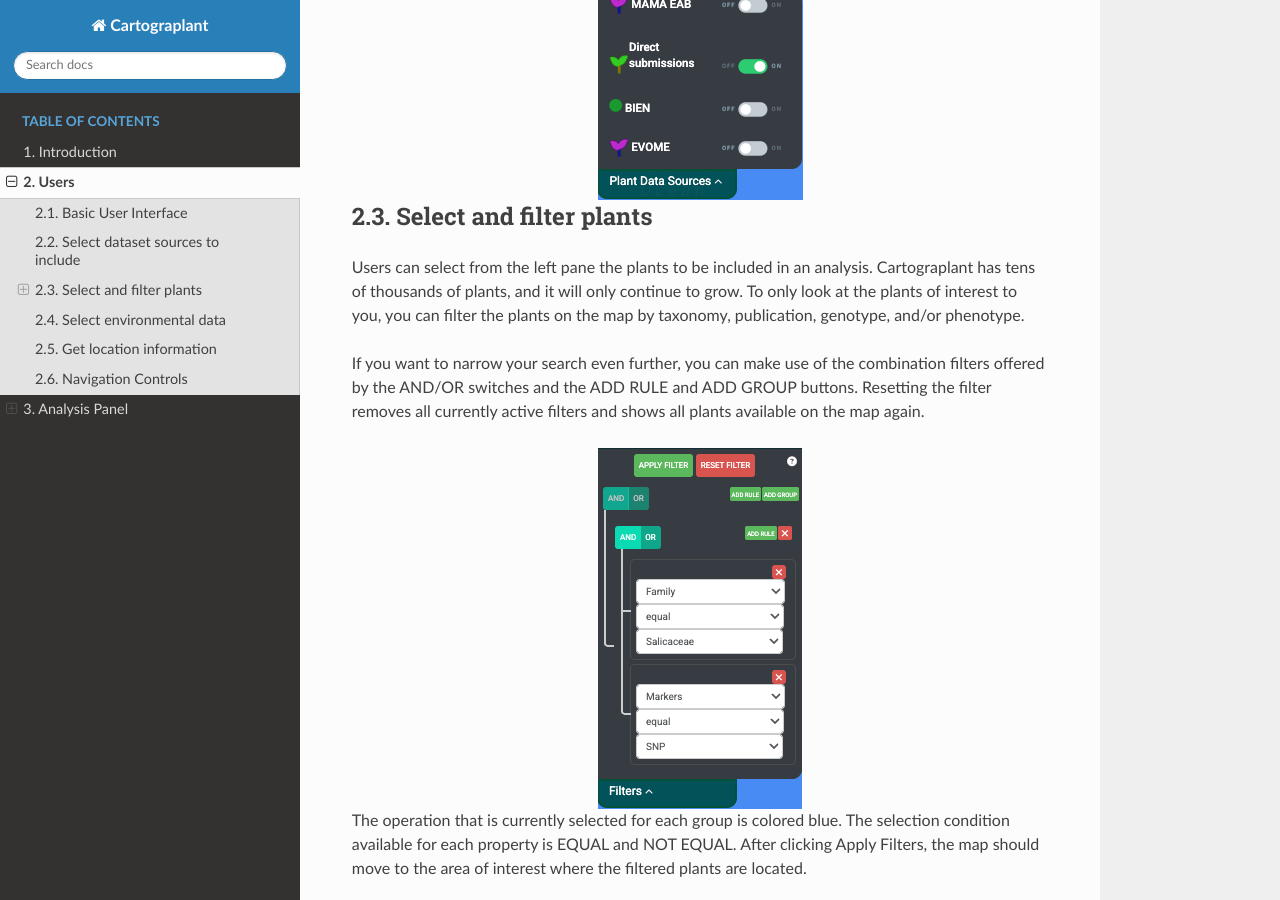
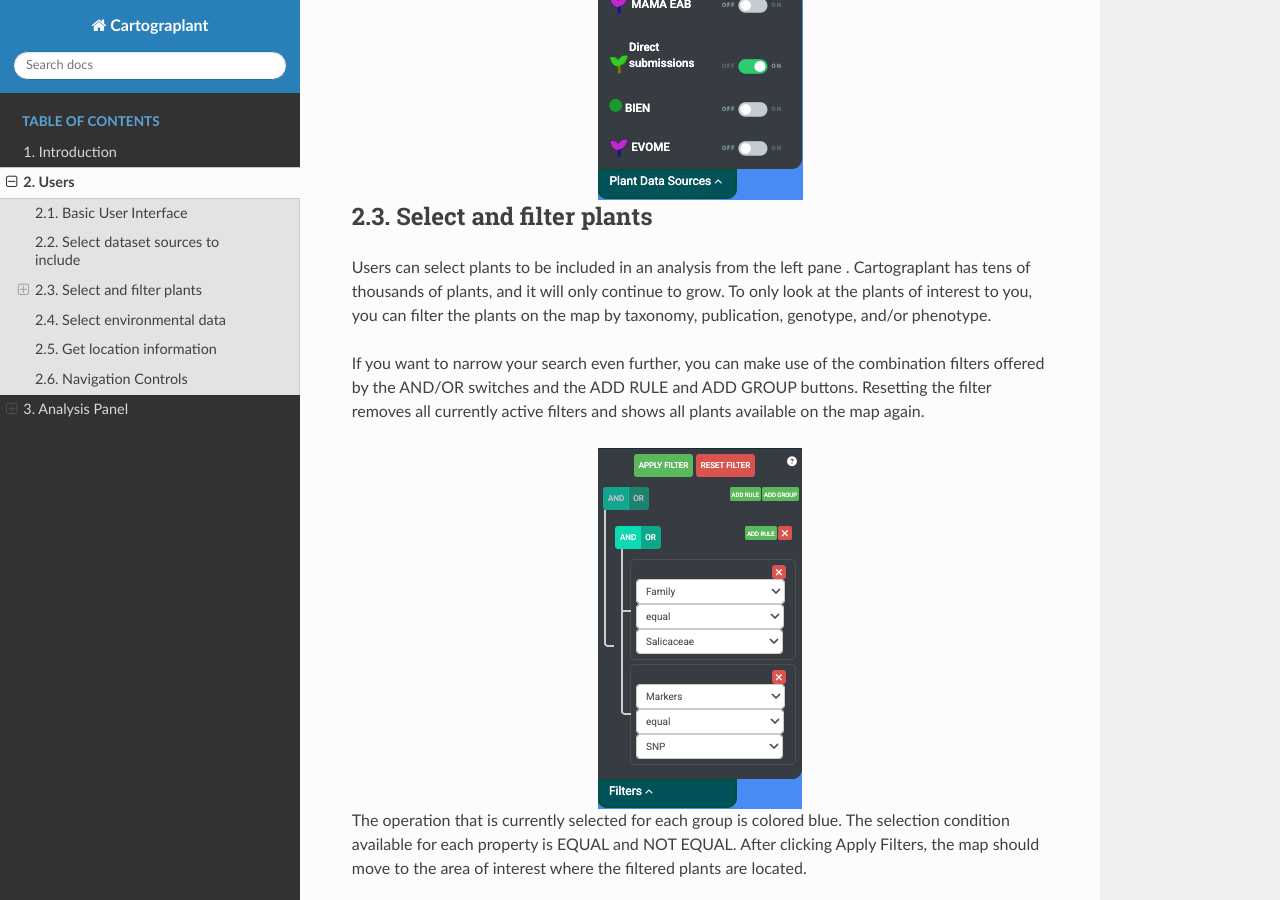
Before and after one commit to cartograplant/cartogratree_docs, a Sphinx documentation site: the page built from docs/source/user.rst, in a window 1280 px wide and 900 px high, scrolled down 1172 px. Built offline with Sphinx 7.4.7 and the Read the Docs theme 3.1.0, drawn with Linux system fonts in a browser that asks for light colours; some of the changed text lies outside the part shown.

```diff
--- a/docs/source/user.rst
+++ b/docs/source/user.rst
@@ -31,7 +31,7 @@ You can also contribute to TreeSnap by downloading the app and submitting pictur
 
 Select and filter plants
 ^^^^^^^^^^^^^^^^^^^^^^^^^
-Users can select from the left pane the plants to be included in an analysis. Cartograplant has tens of thousands of plants, and it will only continue to grow. To only look at the plants of interest to you, you can filter the plants on the map by taxonomy, publication, genotype, and/or phenotype.
+Users can select plants to be included in an analysis from the left pane . Cartograplant has tens of thousands of plants, and it will only continue to grow. To only look at the plants of interest to you, you can filter the plants on the map by taxonomy, publication, genotype, and/or phenotype.
 
 If you want to narrow your search even further, you can make use of the combination filters offered by the AND/OR switches and the ADD RULE and ADD GROUP buttons. Resetting the filter removes all currently active filters and shows all plants available on the map again.
 
@@ -132,15 +132,15 @@ Running an Analysis
 
 2. Navigate to `CartograPlant <https://treegenesdb.org/Cartograplant>`_ and select the plants you want to include in the analysis. Users can select plants by using the polygon tool (top figure) or by adding all or a subset of plants related to a particular accession from the Accession Summary (bottom figure).
 
+.. image:: ../images/cp_select_plants_with_polygon.png
+    :width: 600px
+    :align: center
+    :alt: Select plants using the polygon tool
+
 .. image:: ../images/cp_select_plants_from_accession_summary.png
     :width: 600px
     :align: center
     :alt: Select plants from accession summary
-
-.. image:: ../images/cp_select_plants_with_polygon.png
-    :width: 600px
-    :align: center
-    :alt: Select plants using the polygon tool
 
 
 3. Click on **Analyze** at the top panel.
@@ -221,7 +221,7 @@ In the **Select environmental metrics** tab, you can:
 
     </video>
 
-In the **Conduct analysis** tab, provide a vcf and/or environmental file(s) generated from the **Select environmental metrics** tab or **Select Traits** tab to perform either genotype-phenotype or genotype-environment association analysis. Users can conduct genotype-phenotype analysis with two models from the `GEMMA software <https://github.com/genetics-statistics/GEMMA>`_  a linear model, or a univariate linear mixed model. Users can conduct genotype-environment analysis using latent factor mixed models (LFMM) from the `LEA R package <https://www.bioconductor.org/packages/devel/bioc/vignettes/LEA/inst/doc/LEA.pdf>`_.”
+In the **Conduct analysis** tab, provide a vcf and/or environmental file(s) generated from the **Select environmental metrics** tab or **Select Traits** tab to perform either genotype-phenotype or genotype-environment association analysis. Users can conduct genotype-phenotype analysis with two models from the `GEMMA software: <https://github.com/genetics-statistics/GEMMA>`_  a linear model, or a univariate linear mixed model. Users can conduct genotype-environment analysis using latent factor mixed models (LFMM) from the `LEA R package <https://www.bioconductor.org/packages/devel/bioc/vignettes/LEA/inst/doc/LEA.pdf>`_.”
 
 
 .. figure:: _static/NATC-gemmalm.png
```
